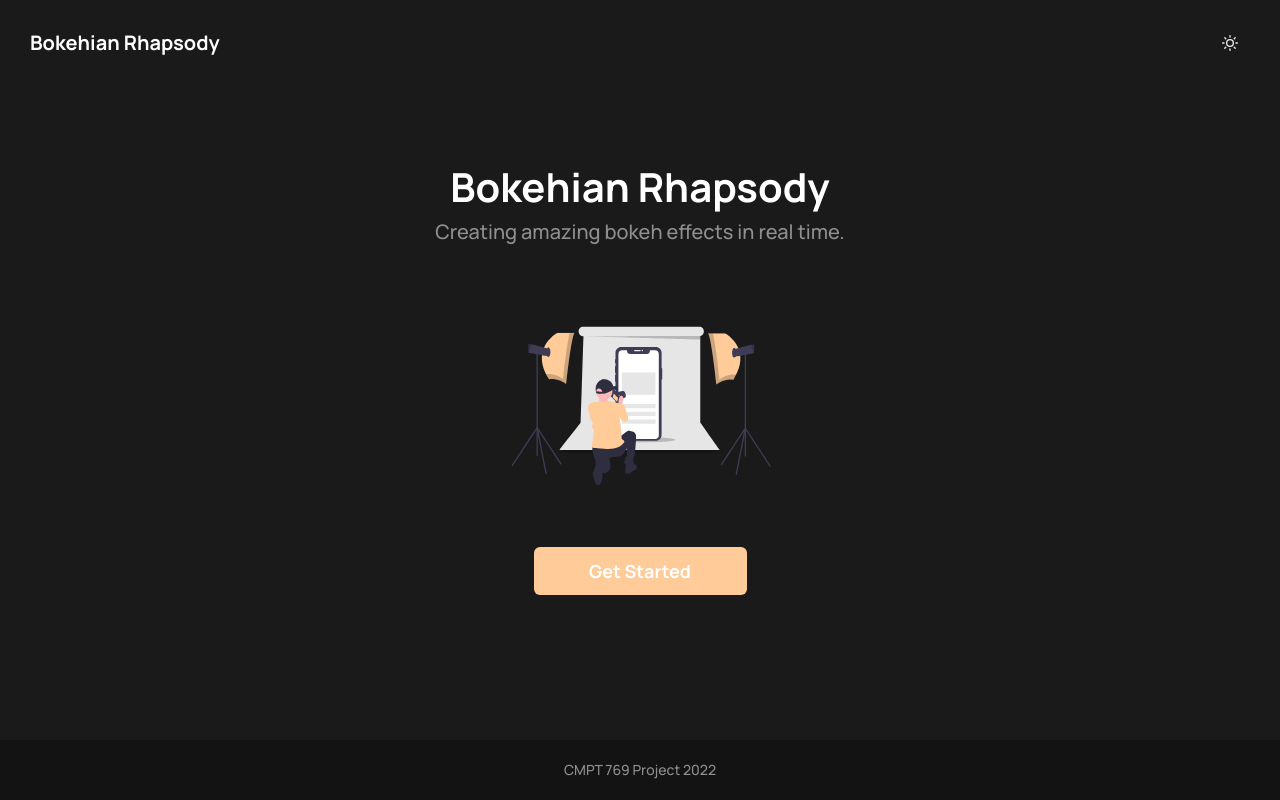
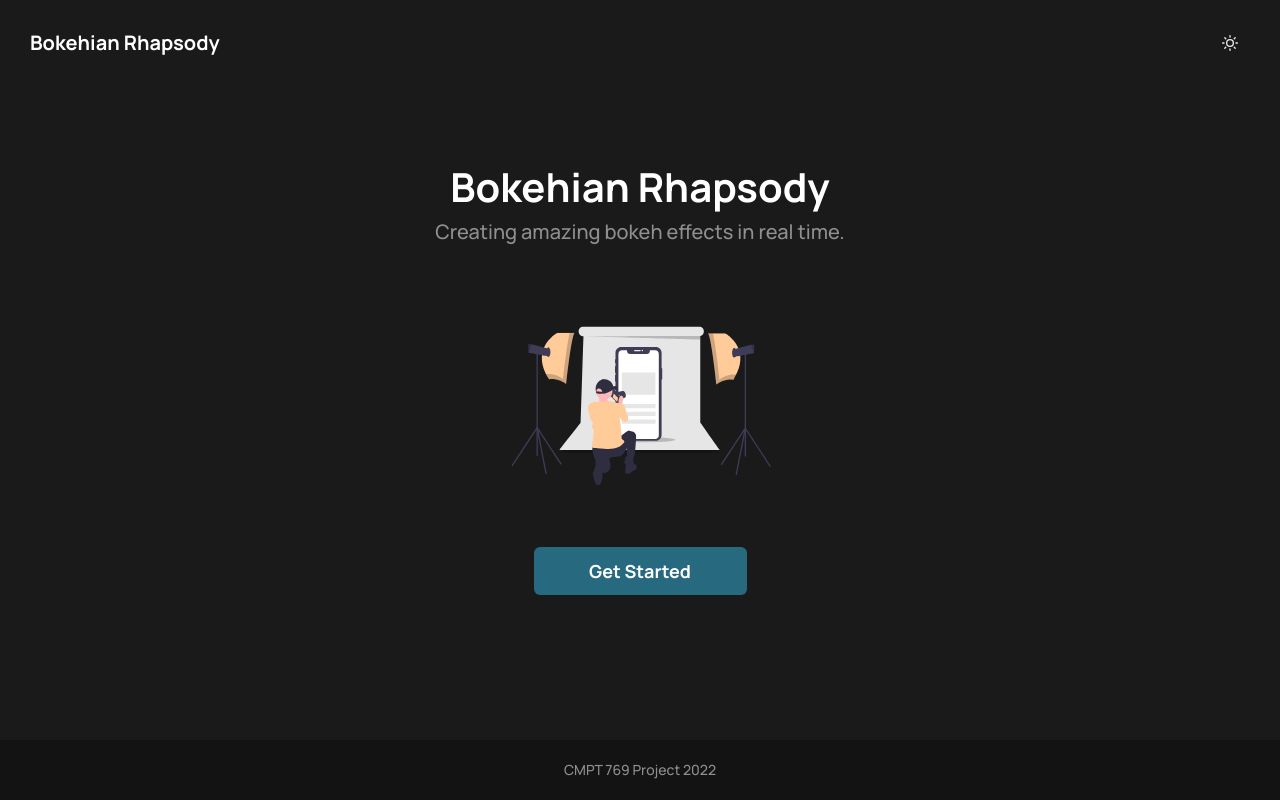
Before and after one commit to stanleydukor/bokeh-react-app, a React (Create React App) app: page / in a window 1280 px wide. Built offline with nearby package versions, Linux system fonts and the light colour scheme; the HTML template or start-up script is replaced by a standard one.

Commit message:
replace gold with blue

```diff
--- a/src/theme/colors.js
+++ b/src/theme/colors.js
@@ -1,5 +1,5 @@
-export const gold = {
-  100: "#FFCB99"
+export const blue = {
+  100: "#27697f"
 };
 
 export const white = {
@@ -28,10 +28,6 @@ export const orange = {
   100: "#FF7A00"
 };
 
-export const blue = {
-  100: "#28B2FF"
-};
-
 export const pink = {
   100: "#FF28DD"
 };
--- a/src/theme/themes.js
+++ b/src/theme/themes.js
@@ -52,7 +52,7 @@ const styleConfig = {
     IconButton: {
       variants: {
         primary: {
-          bg: Colors.gold[100],
+          bg: Colors.blue[100],
           color: Colors.white[100]
         },
         secondary: {
@@ -86,7 +86,7 @@ const styleConfig = {
       },
       variants: {
         primary: {
-          bg: Colors.gold[100],
+          bg: Colors.blue[100],
           color: Colors.white[100]
         },
         secondary: {
```
